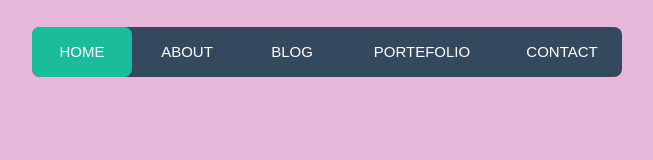
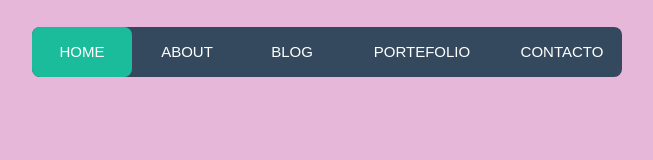
Before and after one commit to RomiLuna/tienda_online, a React (Create React App) app: page / in a window 1280 px wide. Shown: the top 160 px of the page, without its empty margins (313-966 px from the left). Built offline with nearby package versions, Linux system fonts and the light colour scheme.

Commit message:
cambio en menu

```diff
--- a/src/components/Header/Header.jsx
+++ b/src/components/Header/Header.jsx
@@ -8,7 +8,7 @@ const Header = () => {
             <a href="#">About</a>
             <a href="#">Blog</a>
             <a href="#">Portefolio</a>
-            <a href="#">Contact</a>
+            <a href="#">Contacto</a>
             <div class="animation start-home"></div>
         </nav>
 
```
